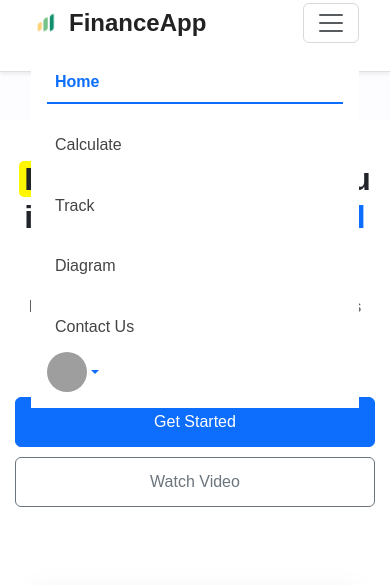
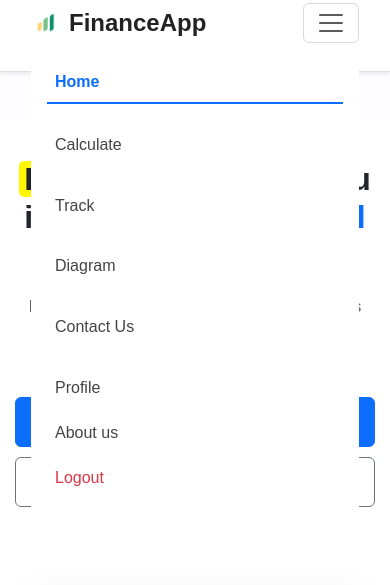
Before and after one commit to Yeksanov/diploma, a Django app: page /home/ in a window 390 px wide, after a click that opens the changed part. Shown: the top 585 px of the page. Run offline with Django 5.2, Linux system fonts and the light colour scheme; some libraries are stand-ins or nearby versions; grey boxes are pictures that could not be loaded.

Commit message:
header mobile adaptable

```diff
--- a/main/templates/main/includes/header.html
+++ b/main/templates/main/includes/header.html
@@ -39,11 +39,10 @@
         <li class="nav-item">
           <a class="nav-link {% if request.resolver_match.url_name == 'contactus' %}active{% endif %}" href="{% url 'contactus' %}">Contact Us</a>
         </li>
-
       </ul>
 
-      <!-- Profile Dropdown -->
-      <div class="dropdown">
+      <!-- 🔒 Desktop only avatar dropdown -->
+      <div class="dropdown d-none d-lg-block">
         <a href="#" class="d-flex align-items-center text-decoration-none dropdown-toggle"
            id="userDropdown" data-bs-toggle="dropdown" aria-expanded="false">
           <img src="{% if user.profile.image %}{{ user.profile.image.url }}{% else %}{% static 'user/img/default.png' %}{% endif %}"
@@ -56,6 +55,21 @@
           <li><a class="dropdown-item text-danger" href="{% url 'logout' %}">Logout</a></li>
         </ul>
       </div>
+
+      <!-- 📱 Mobile only profile links -->
+      <div class="d-lg-none mt-3">
+        <ul class="navbar-nav">
+          <li class="nav-item">
+            <a class="nav-link" href="{% url 'profile' %}">Profile</a>
+          </li>
+          <li class="nav-item">
+            <a class="nav-link" href="{% url 'aboutus' %}">About us</a>
+          </li>
+          <li class="nav-item">
+            <a class="nav-link text-danger" href="{% url 'logout' %}">Logout</a>
+          </li>
+        </ul>
+      </div>
     </div>
 
   </div>
```
Also changed, not shown: main/static/main/css/base.css (+3 -4 lines), db.sqlite3.
